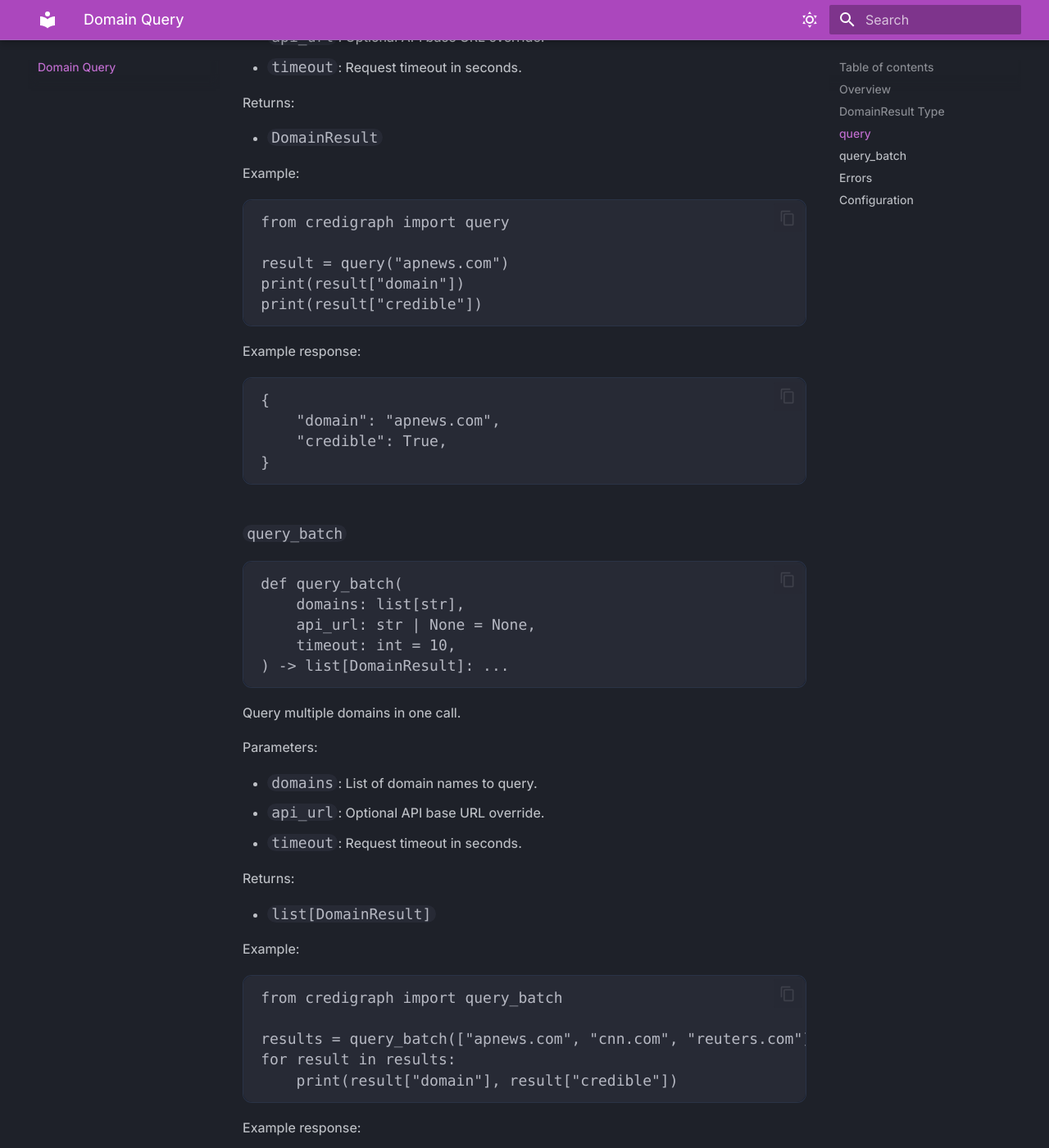
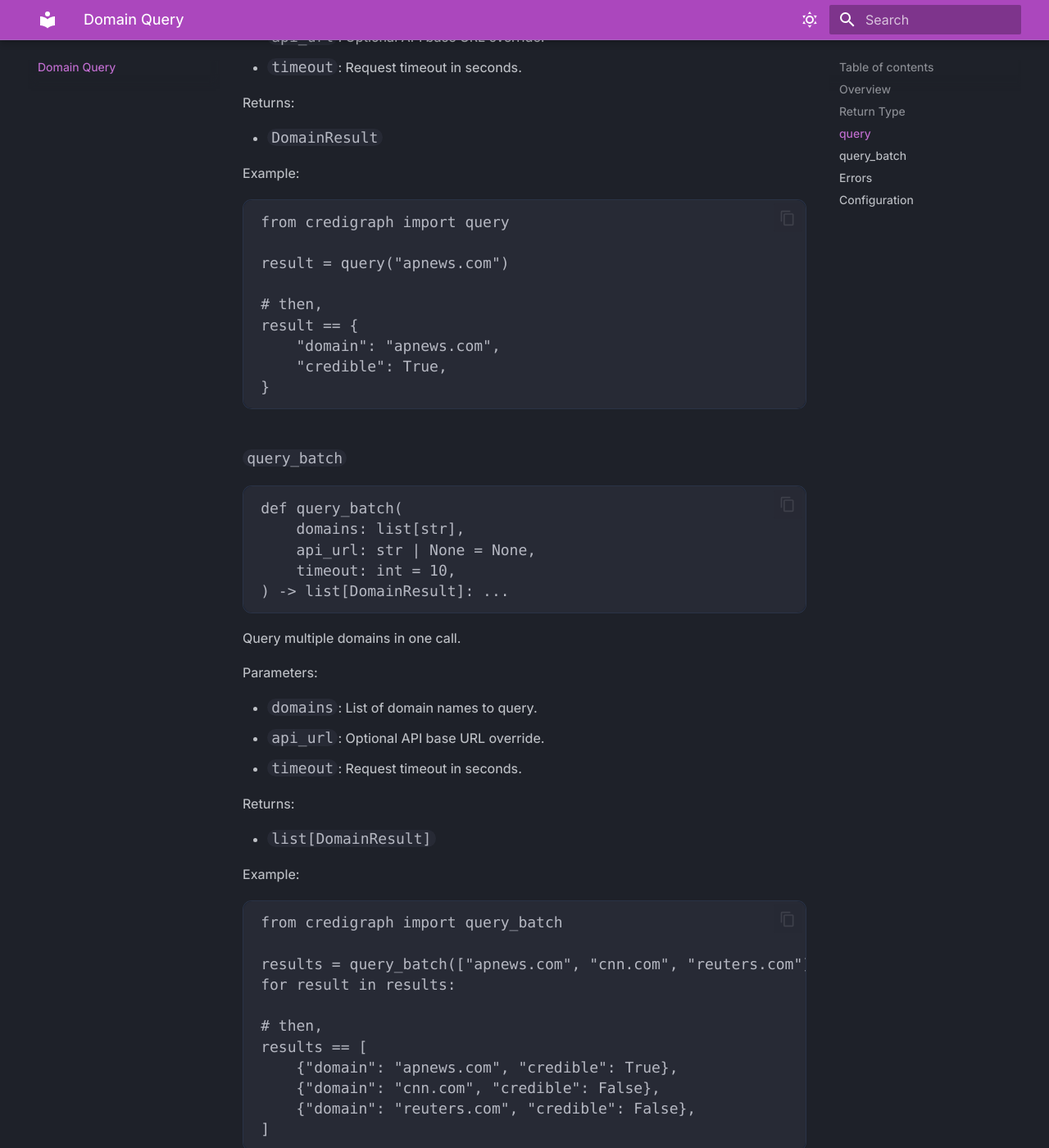
Before and after one commit to credi-net/CrediNet, an MkDocs documentation site: the page built from docs/domain-query.md, in a window 1280 px wide and 1400 px high, scrolled down 1063 px. Shown: the whole window at 82% size. Built offline with MkDocs 1.6.1 and Material for MkDocs 9.7.7, drawn with Linux system fonts in a browser that asks for light colours; some web fonts are replaced; some of the changed text lies outside the part shown.

````diff
--- a/docs/domain-query.md
+++ b/docs/domain-query.md
@@ -7,7 +7,7 @@ The public interface consists of:
 - `query(domain: str) -> DomainResult`
 - `query_batch(domains: list[str]) -> list[DomainResult]`
 
-## `DomainResult` Type
+## Return Type
 
 ```python
 from typing import TypedDict
@@ -48,14 +48,9 @@ Example:
 from credigraph import query
 
 result = query("apnews.com")
-print(result["domain"])
-print(result["credible"])
-```
 
-Example response:
-
-```python
-{
+# then,
+result == {
     "domain": "apnews.com",
     "credible": True,
 }
@@ -90,13 +85,9 @@ from credigraph import query_batch
 
 results = query_batch(["apnews.com", "cnn.com", "reuters.com"])
 for result in results:
-    print(result["domain"], result["credible"])
-```
 
-Example response:
-
-```python
-[
+# then,
+results == [
     {"domain": "apnews.com", "credible": True},
     {"domain": "cnn.com", "credible": False},
     {"domain": "reuters.com", "credible": False},
````
Also changed, not shown: docs/api-configuration.md (+3 -3 lines).
